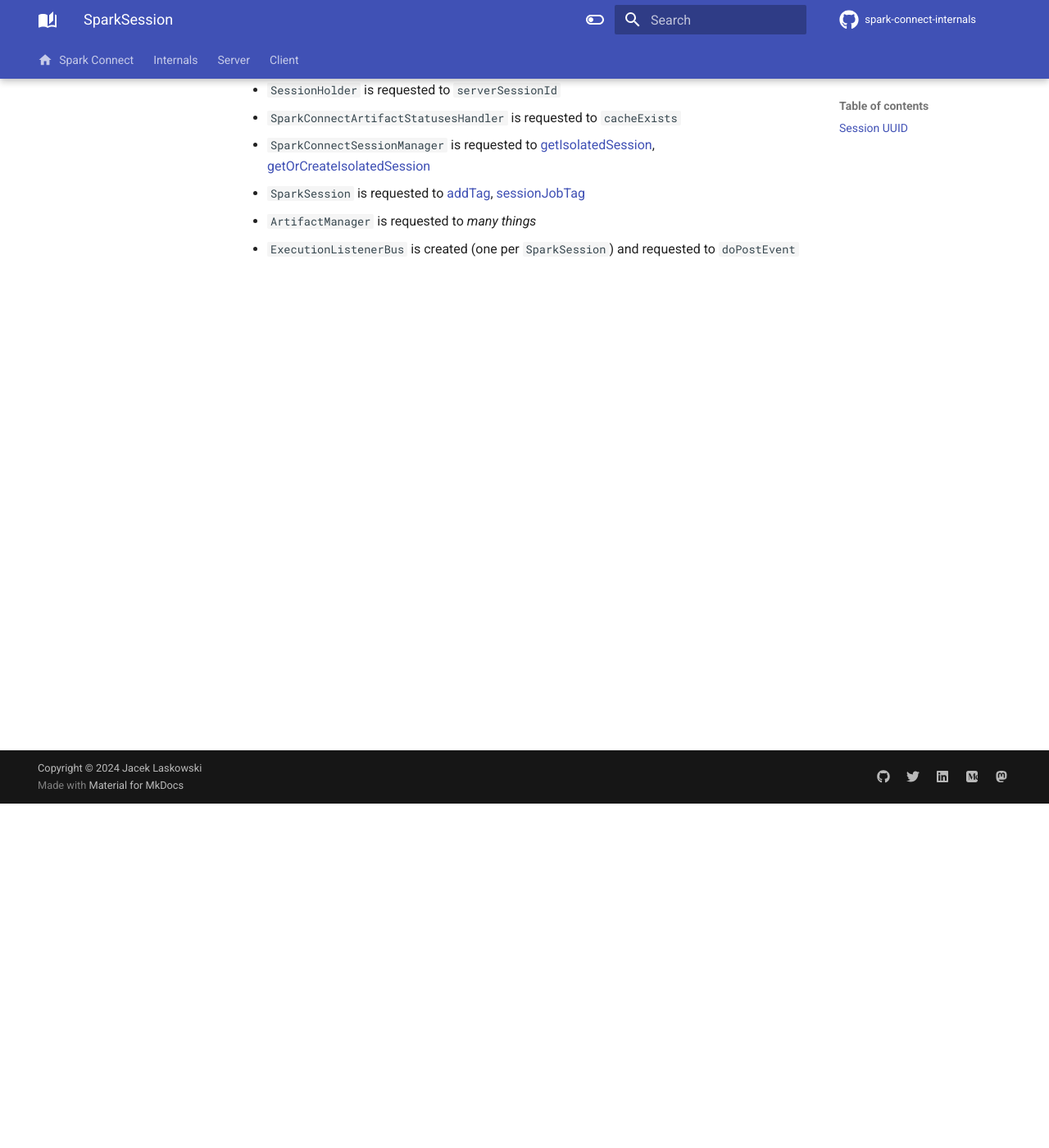
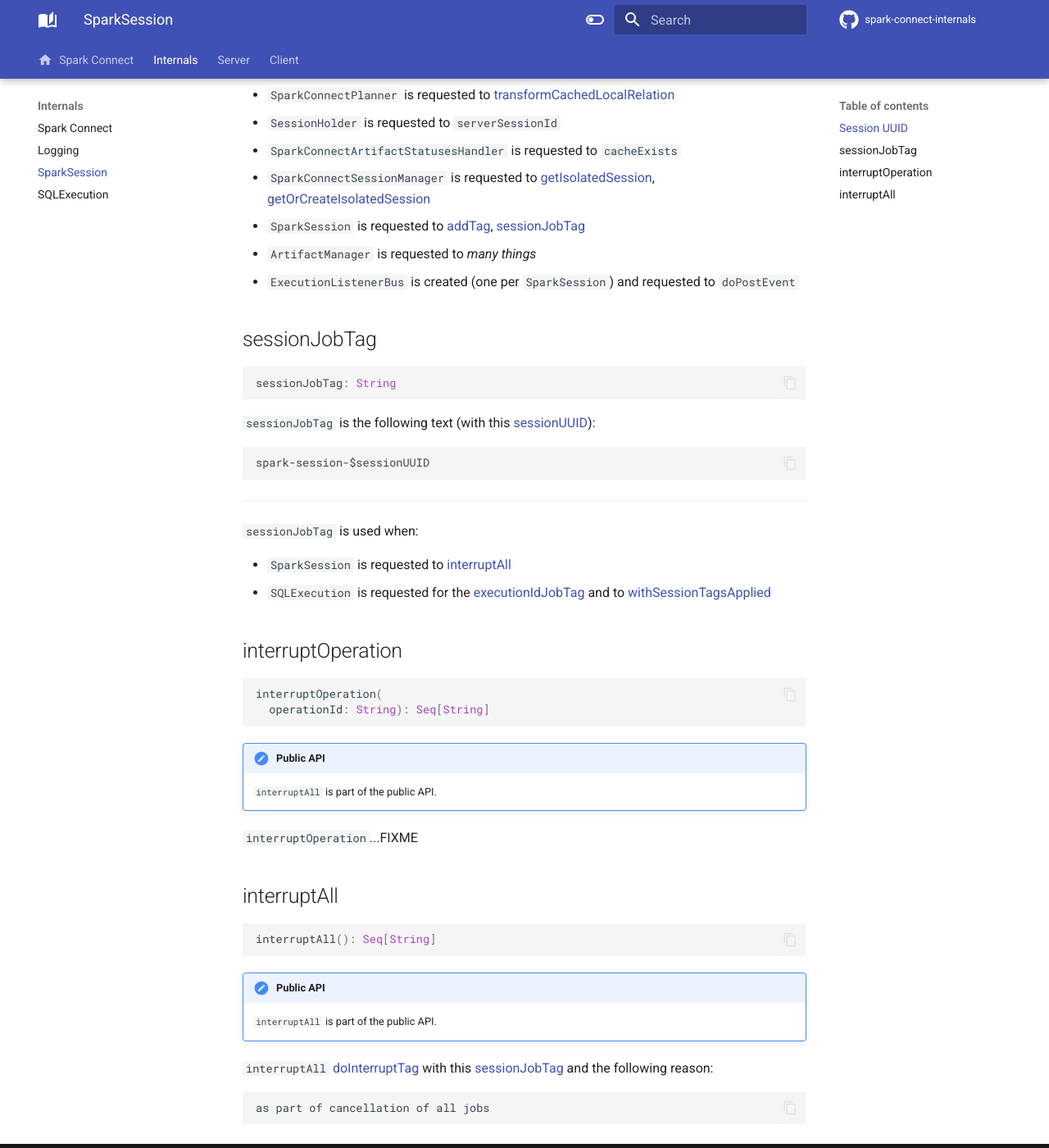
Before and after one commit to japila-books/spark-connect-internals, an MkDocs documentation site: the page built from docs/SparkSession.md, in a window 1280 px wide and 1400 px high, scrolled down 420 px. Shown: the whole window at 82% size. Built offline with MkDocs 1.6.1 and Material for MkDocs 9.7.7, drawn with Linux system fonts in a browser that asks for light colours; comment, search, counter and statistics services are not loaded; some of the changed text lies outside the part shown.

Commit message:
SparkSession + SQLExecution

````diff
--- a/docs/SparkSession.md
+++ b/docs/SparkSession.md
@@ -19,3 +19,49 @@
 * `SparkSession` is requested to [addTag](#addTag), [sessionJobTag](#sessionJobTag)
 * `ArtifactManager` is requested to _many things_
 * `ExecutionListenerBus` is created (one per `SparkSession`) and requested to `doPostEvent`
+
+## sessionJobTag { #sessionJobTag }
+
+```scala
+sessionJobTag: String
+```
+
+`sessionJobTag` is the following text (with this [sessionUUID](#sessionUUID)):
+
+```text
+spark-session-$sessionUUID
+```
+
+---
+
+`sessionJobTag` is used when:
+
+* `SparkSession` is requested to [interruptAll](#interruptAll)
+* `SQLExecution` is requested for the [executionIdJobTag](SQLExecution.md#executionIdJobTag) and to [withSessionTagsApplied](SQLExecution.md#withSessionTagsApplied)
+
+## interruptOperation { #interruptOperation }
+
+```scala
+interruptOperation(
+  operationId: String): Seq[String]
+```
+
+!!! note "Public API"
+    `interruptAll` is part of the public API.
+
+`interruptOperation`...FIXME
+
+## interruptAll { #interruptAll }
+
+```scala
+interruptAll(): Seq[String]
+```
+
+!!! note "Public API"
+    `interruptAll` is part of the public API.
+
+`interruptAll` [doInterruptTag](#doInterruptTag) with this [sessionJobTag](#sessionJobTag) and the following reason:
+
+```text
+as part of cancellation of all jobs
+```
--- a/mkdocs.yml
+++ b/mkdocs.yml
@@ -124,5 +124,7 @@
   - Internals:
     - overview.md
     - logging.md
+    - SparkSession.md
+    - SQLExecution.md
   - ... | server/**.md
   - ... | client/**.md
````
Also changed, not shown: docs/SQLExecution.md (added, +122 -0 lines).
